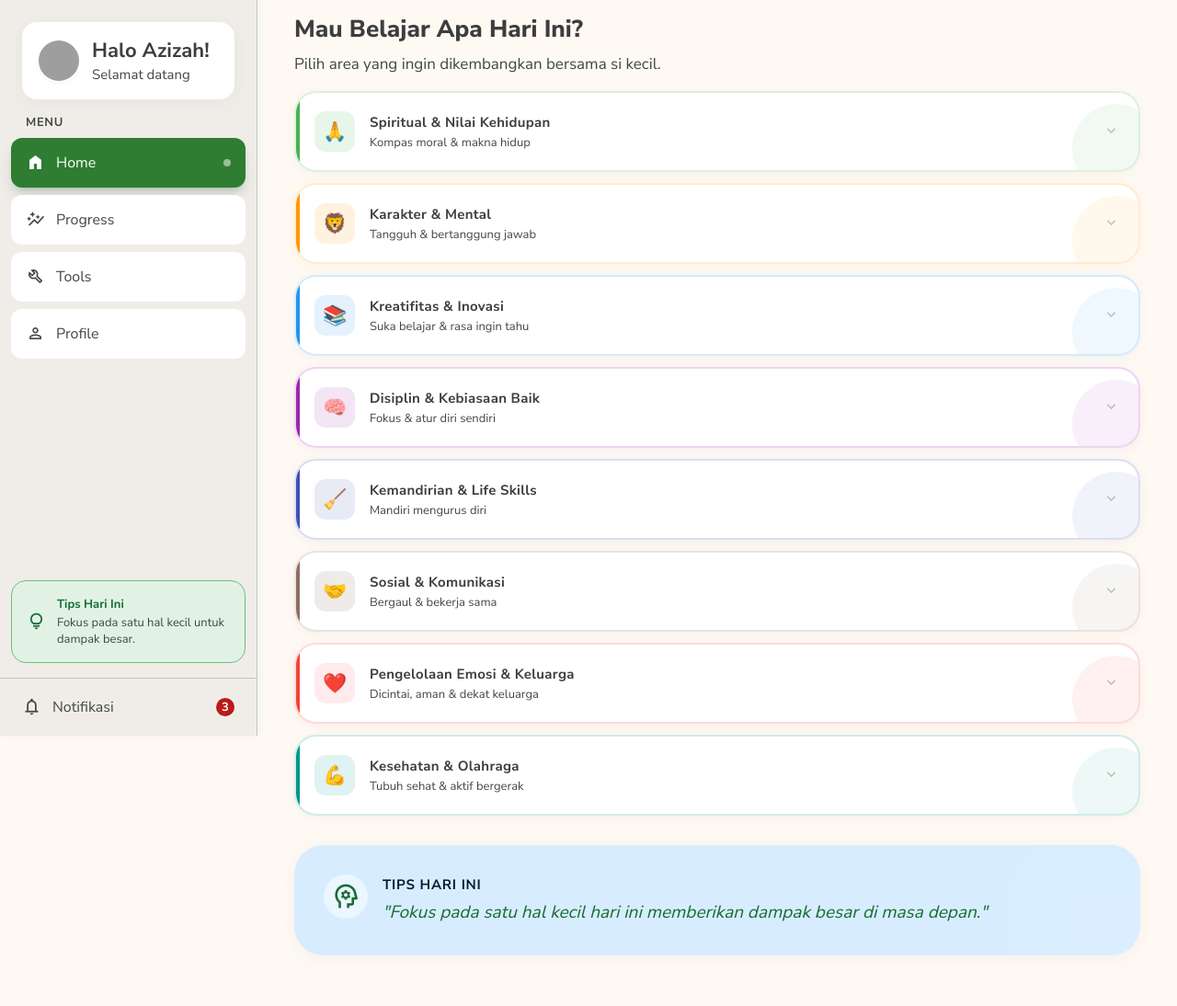
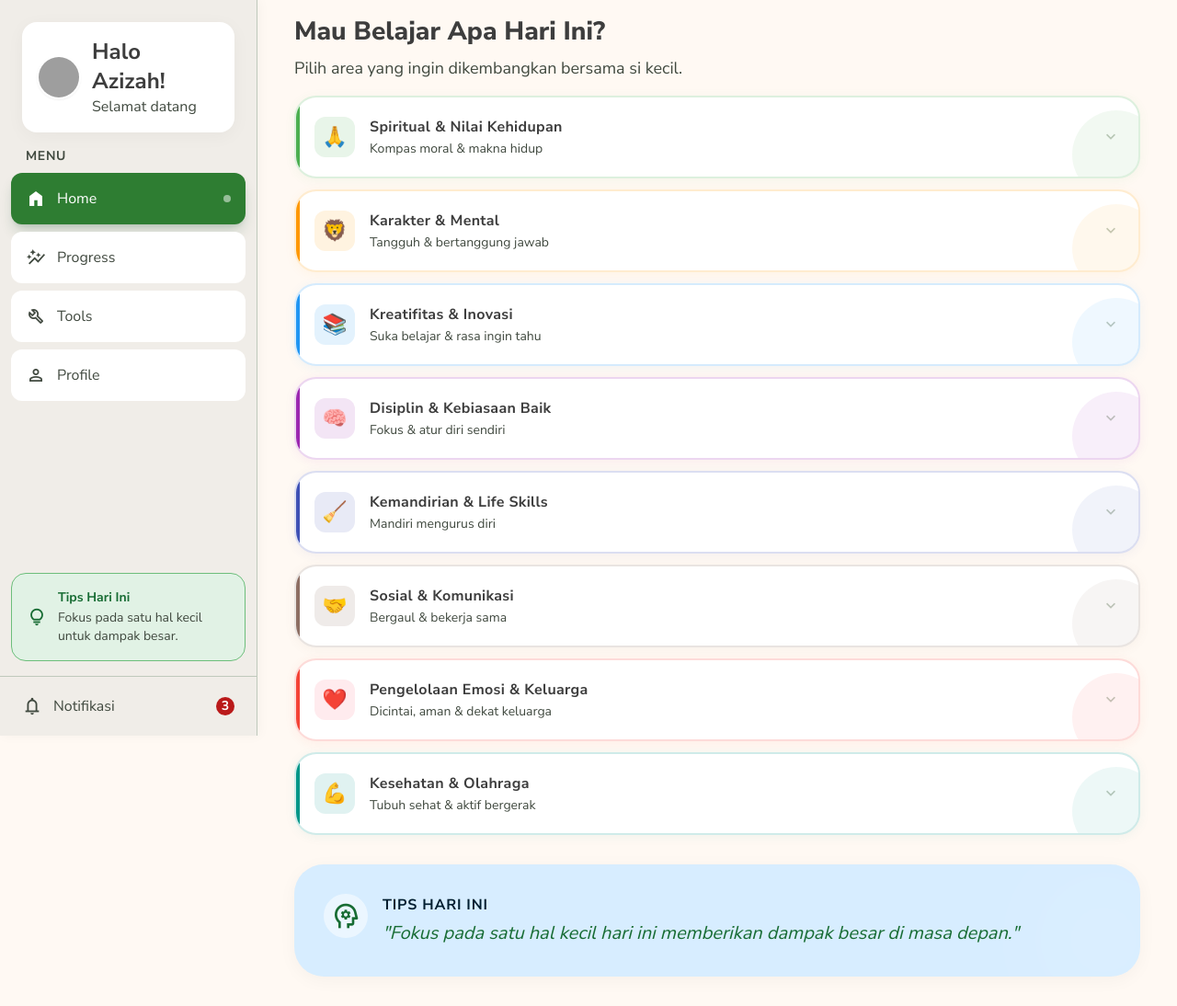
Before and after one commit to itoktoni/langkahkecil, a Vue app: page / in a window 1280 px wide. Shown: the whole page at 92% size. Before the commit the page ends 1071 px from the top, so only its background shows below. Built offline with nearby package versions, Linux system fonts and the light colour scheme; grey boxes are pictures that could not be loaded.

Commit message:
update font 13

```diff
--- a/src/assets/main.css
+++ b/src/assets/main.css
@@ -14,13 +14,23 @@
     background-color: #FFF9F3;
     margin: 0;
   }
-  .text-xs { font-size: 13px !important; line-height: 18px !important; }
-  .text-sm { font-size: 15px !important; line-height: 22px !important; }
-  .text-base { font-size: 17px !important; line-height: 26px !important; }
-  .text-lg { font-size: 19px !important; line-height: 28px !important; }
-  .text-xl { font-size: 21px !important; line-height: 30px !important; }
-  .text-2xl { font-size: 25px !important; line-height: 34px !important; }
-  .text-3xl { font-size: 31px !important; line-height: 38px !important; }
+  .text-xs { font-size: 14px !important; line-height: 20px !important; }
+  .text-sm { font-size: 16px !important; line-height: 24px !important; }
+  .text-base { font-size: 18px !important; line-height: 28px !important; }
+  .text-lg { font-size: 20px !important; line-height: 30px !important; }
+  .text-xl { font-size: 22px !important; line-height: 32px !important; }
+  .text-2xl { font-size: 26px !important; line-height: 36px !important; }
+  .text-3xl { font-size: 32px !important; line-height: 40px !important; }
+  .text-headline-md { font-size: 24px !important; line-height: 32px !important; }
+  .text-headline-lg-mobile { font-size: 28px !important; line-height: 36px !important; }
+  .text-headline-lg { font-size: 34px !important; line-height: 42px !important; }
+  .text-label-lg { font-size: 16px !important; line-height: 24px !important; }
+  .text-label-sm { font-size: 14px !important; line-height: 20px !important; }
+  .text-body-md { font-size: 18px !important; line-height: 28px !important; }
+  .text-body-lg { font-size: 20px !important; line-height: 30px !important; }
+  p, span, label, li, a, button, td, th, div {
+    font-size: inherit;
+  }
 }
 
 .material-symbols-outlined {
```
Also changed, not shown: 1 other file (tests, documents, lock files or other folders).
